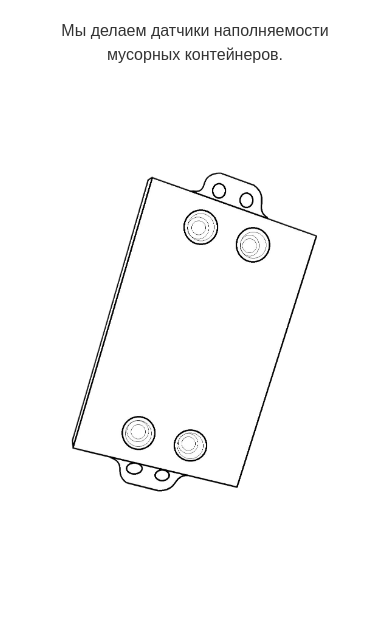
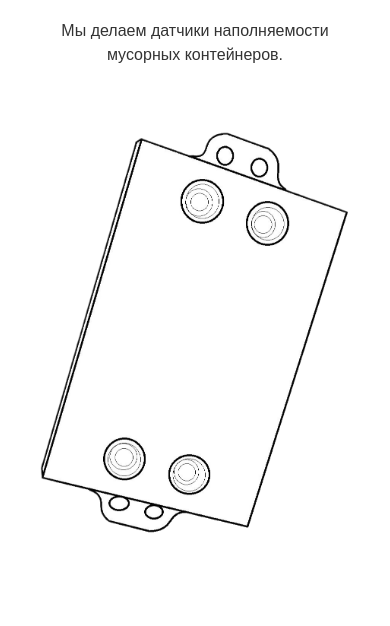
Before and after one commit to DaniilRybak/SiteNodeJsSFEDU, a website: page index.html in a window 390 px wide. Shown: the part 218-844 px from the top of the page. Drawn offline with nearby package versions, Linux system fonts and the light colour scheme.

```diff
--- a/public/css/styleIndex.css
+++ b/public/css/styleIndex.css
@@ -61,7 +61,7 @@
 }
 
 .about-image img {
-    max-width: 80%;
+    max-width: 70%;
     height: auto;
 }
 
@@ -86,6 +86,11 @@
   .about-image { /* Можно добавить отступы сверху/снизу */
     margin-top: 20px;
   }
+
+  .about-image img {
+    max-width: 100%;
+    height: auto;
+}
 }
 
 .features {
```
